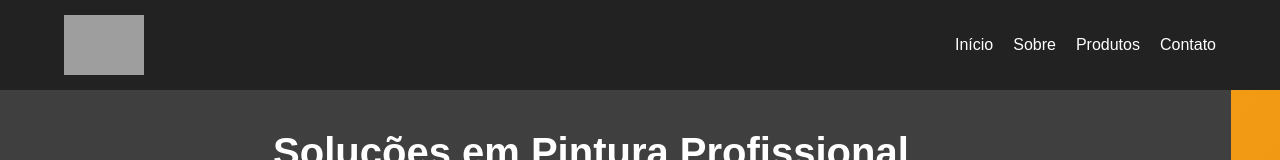
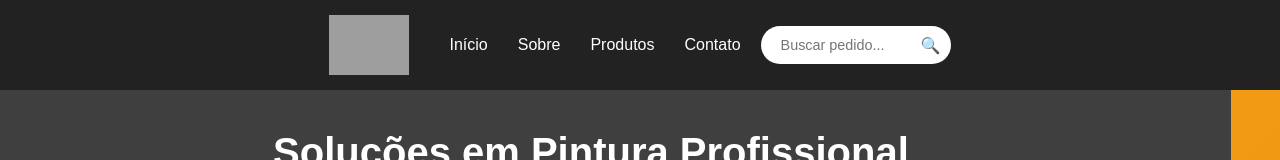
Before and after one commit to italovenerando/pintare-web, a plain HTML site: page index.html in a window 1280 px wide. Shown: the top 160 px of the page. Drawn offline with nearby package versions, Linux system fonts and the light colour scheme; grey boxes are pictures that could not be loaded.

Commit message:
add search box and image
Adicao search-box e imagem no carrossel

```diff
--- a/index.html
+++ b/index.html
@@ -24,6 +24,10 @@
                     <li><a href="produtos.html">Produtos</a></li>
                     <li><a href="#contato">Contato</a></li>
                 </ul>
+                <div class="search-box">
+                    <input type="text" placeholder="Buscar pedido..." />
+                    <button type="submit">🔍</button>
+                </div>
             </nav>
             <button class="menu-toggle" id="menu-toggle">☰</button>
         </div>
@@ -54,6 +58,13 @@
                             <button type="submit" class="btn">Solicitar Orçamento</button>
                         </form>
                     </div>
+                </div>
+                <div class="swiper-slide hero-slide">
+                     <div class="container hero-content">
+                        <img src="src/Gemini_Generated_Image_ta51crta51crta51.png"
+                        alt="Promoção Devilbiss - Melhores preços do mercado"
+                        style="max-width: 100%; height: auto; border-radius: 10px;">
+                     </div>
                 </div>
 
             </div>
--- a/style.css
+++ b/style.css
@@ -50,8 +50,9 @@ body {
 
 .header-content {
     display: flex;
-    justify-content: space-between;
+    justify-content: center;
     align-items: center;
+    gap: 40px;
 }
 
 .logo {
@@ -63,10 +64,19 @@ body {
     color: #f39c12;
 }
 
+.nav {
+    display: flex;
+    align-items: center;
+    gap: 20px;
+}
+
 .nav ul {
     list-style: none;
     display: flex;
-    gap: 20px;
+    gap: 30px;
+    padding: 0;
+    margin: 0;
+
 }
 
 .nav a {
@@ -79,6 +89,31 @@ body {
     color: #f39c12;
 }
 
+
+.search-box {
+    display: flex;
+    align-items: center;
+    background: #fff;
+    border-radius: 20px;
+    padding: 5px 10px;
+}
+
+.search-box input {
+    border: none;
+    outline: none;
+    padding: 6px 10px;
+    border-radius: 20px;
+    font-size: 0.9rem;
+    width: 150px;
+}
+
+.search-box button {
+    background: none;
+    border: none;
+    cursor: pointer;
+    font-size: 1rem;
+    color: #333;
+}
 
 /* Mobile menu */
 
```
Also changed, not shown: produtos.html (+4 -0 lines), src/Gemini_Generated_Image_ta51crta51crta51.png (added).
